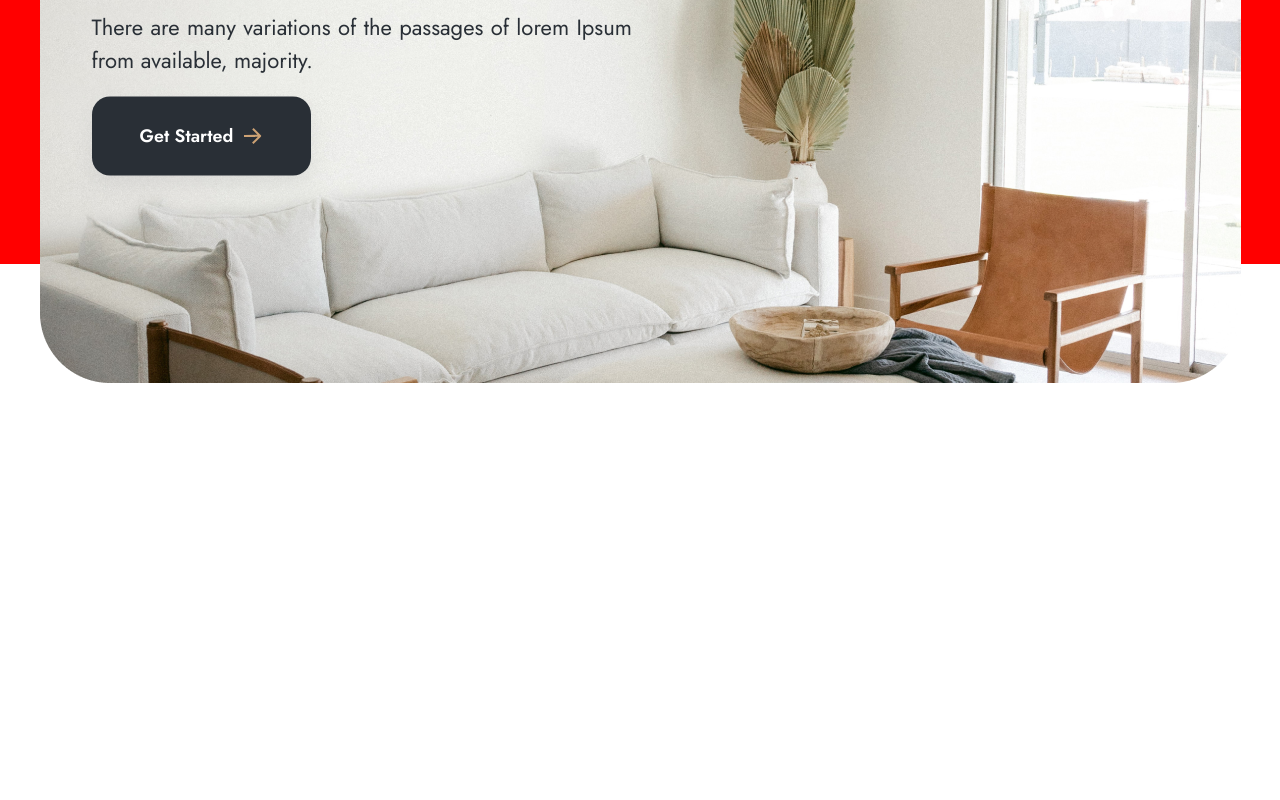
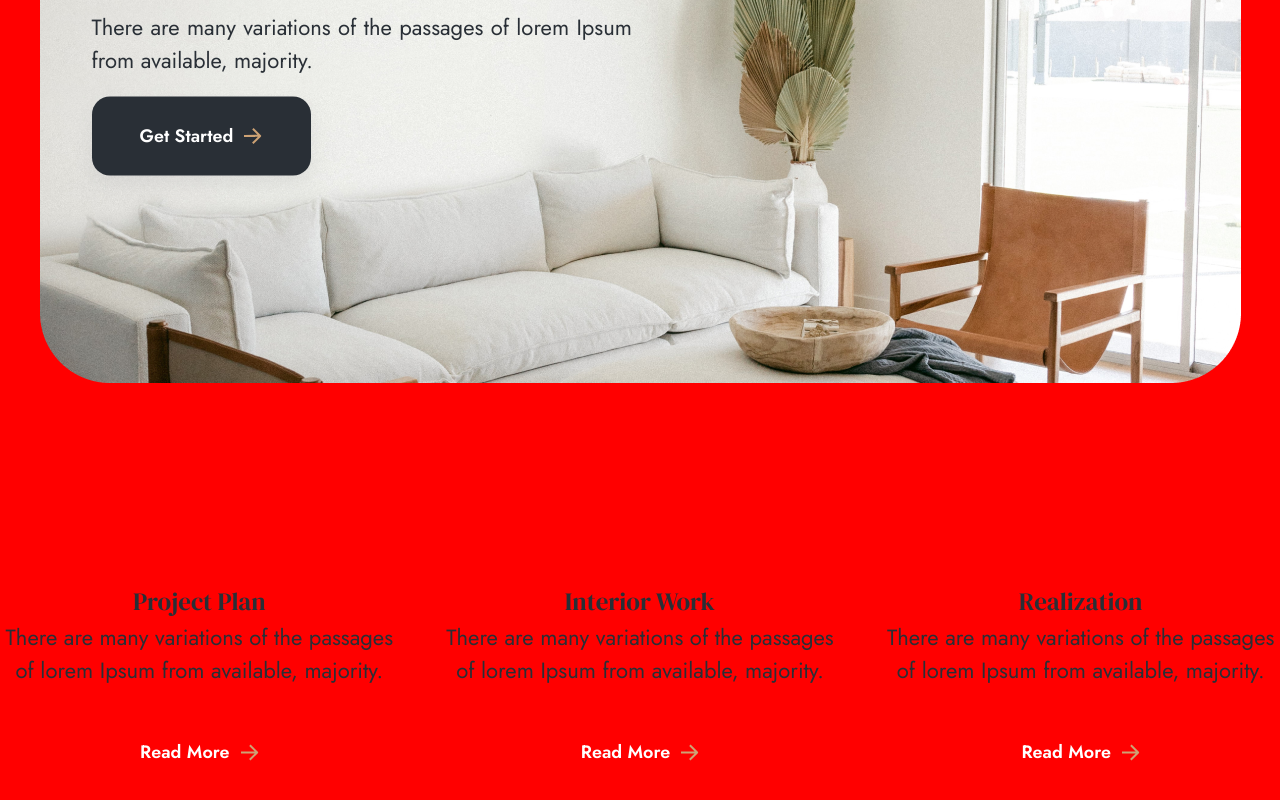
Before and after one commit to qnhanhh/interior-website, a Next.js app: page / in a window 1280 px wide. Shown: the part 536-1336 px from the top of the page. Before the commit the page ends 919 px from the top, so only its background shows below. Built offline with nearby package versions, Linux system fonts and the light colour scheme.

Commit message:
add work section

```diff
--- a/src/components/Banner/index.tsx
+++ b/src/components/Banner/index.tsx
@@ -2,7 +2,7 @@ import Image from "next/image"
 import { jostFont } from "@/utils/fonts";
 import bannerImage from '@/assets/bannerImage.png'
 import styles from './Banner.module.css'
-import Button from "../Button";
+import Button, { ButtonTypes } from "../Button";
 
 export default function Banner(){
     return(
@@ -11,7 +11,7 @@ export default function Banner(){
             <div className={styles.intro}>
                 <p className="text-[6.5rem] capitalize leading-[8rem] mb-[1.8rem]">Let your home be unique</p>
                 <p className={`large-para mb-[2rem] ${jostFont.className}`}>There are many variations of the passages of lorem Ipsum from available, majority.</p>
-                <Button content="Get Started" />
+                <Button content="Get Started" type={ButtonTypes.Default} />
             </div>
         </div>
     )
--- a/src/components/Button/Button.module.css
+++ b/src/components/Button/Button.module.css
@@ -1,9 +1,16 @@
-.button {
-    display: flex;
-    gap: 1rem;
-    align-items: center;
+.default {
+  display: flex;
+  gap: 1rem;
+  align-items: center;
   padding: 26px 49px 26px 48px;
   border-radius: 18px;
   background: var(--primary-2);
   box-shadow: 0px 10px 20px rgba(192, 192, 192, 0.35);
 }
+.plain {
+  display: flex;
+  gap: 1rem;
+  align-items: center;
+  margin: auto;
+  margin-top: 5.2rem;
+}
--- a/src/components/Button/index.tsx
+++ b/src/components/Button/index.tsx
@@ -5,11 +5,17 @@ import { jostFont } from "@/utils/fonts";
 
 type buttonType = {
   content: string;
+  type: string;
 };
 
-export default function Button({ content }: buttonType) {
+export const ButtonTypes={
+  Default: 'default',
+  Plain: 'plain'
+}
+
+export default function Button({ content, type }: buttonType) {
   return (
-    <button className={styles.button}>
+    <button className={`${styles[type]}`}>
       <span className={`small-para font-semibold text-white ${jostFont.className}`}>
         {content}
       </span>
--- a/src/components/Header/index.tsx
+++ b/src/components/Header/index.tsx
@@ -5,7 +5,7 @@ import search from "@/assets/search.svg";
 
 export default function Header() {
   return (
-    <div className="flex items-center justify-between mb-[5.7rem] pt-[4.4rem] w-full">
+    <div className="flex items-center justify-between mb-[5.7rem] mt-[4.4rem] w-full">
       <div className="flex gap-[1rem]">
         <Image src={logo} alt="logoImage" />
         <p className="text-[4rem]">Interno</p>
--- /dev/null
+++ b/src/components/Work/Item.tsx
@@ -0,0 +1,17 @@
+import { jostFont } from "@/utils/fonts";
+import Button, { ButtonTypes } from "../Button";
+
+type itemType = {
+  title: string;
+  content: string;
+};
+
+export default function Item({ title, content }: itemType) {
+  return (
+    <div className="text-center">
+      <h3>{title}</h3>
+      <p className={`large-para ${jostFont.className}`}>{content}</p>
+      <Button content="Read More" type={ButtonTypes.Plain} />
+    </div>
+  );
+}
--- /dev/null
+++ b/src/components/Work/index.tsx
@@ -0,0 +1,29 @@
+import Item from "./Item";
+
+const workData = [
+  {
+    title: "Project Plan",
+    content:
+      "There are many variations of the passages of lorem Ipsum from available, majority.",
+  },
+  {
+    title: "Interior Work",
+    content:
+      "There are many variations of the passages of lorem Ipsum from available, majority.",
+  },
+  {
+    title: "Realization",
+    content:
+      "There are many variations of the passages of lorem Ipsum from available, majority.",
+  },
+];
+
+export default function Work() {
+  return (
+    <div className="grid grid-cols-3 gap-[4.2rem] my-[20rem]">
+      {workData.map((item, index) => {
+        return <Item key={index} title={item.title} content={item.content} />;
+      })}
+    </div>
+  );
+}
--- a/src/pages/index.tsx
+++ b/src/pages/index.tsx
@@ -2,6 +2,7 @@ import Head from "next/head";
 import styles from "@/styles/Home.module.css";
 import Header from "@/components/Header";
 import Banner from "@/components/Banner";
+import Work from "@/components/Work";
 
 export default function Home() {
   return (
@@ -15,6 +16,7 @@ export default function Home() {
       <main className={styles.main}>
         <Header />
         <Banner />
+        <Work />
       </main>
     </>
   );
--- a/src/styles/Home.module.css
+++ b/src/styles/Home.module.css
@@ -1,7 +1,6 @@
 .main {
   background-color: red;
   /* width: 65vw; */
-  height: 100vh;
   margin: auto;
   display: flex;
   flex-direction: column;
```
